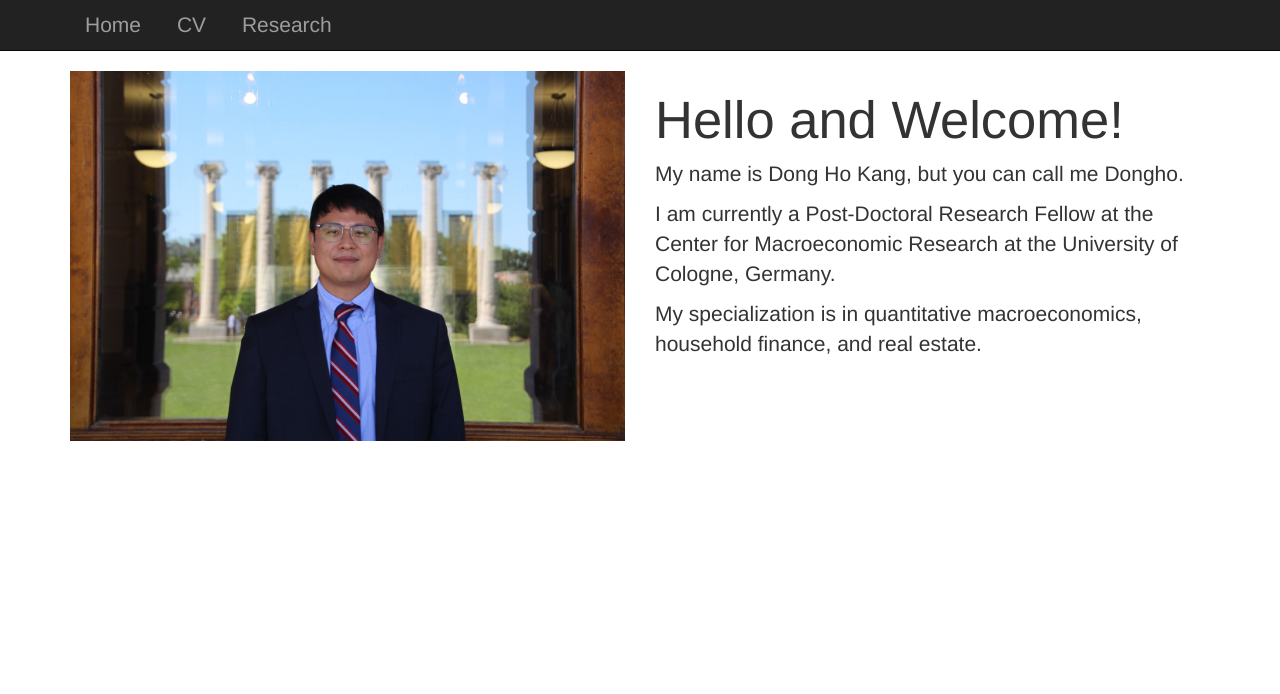
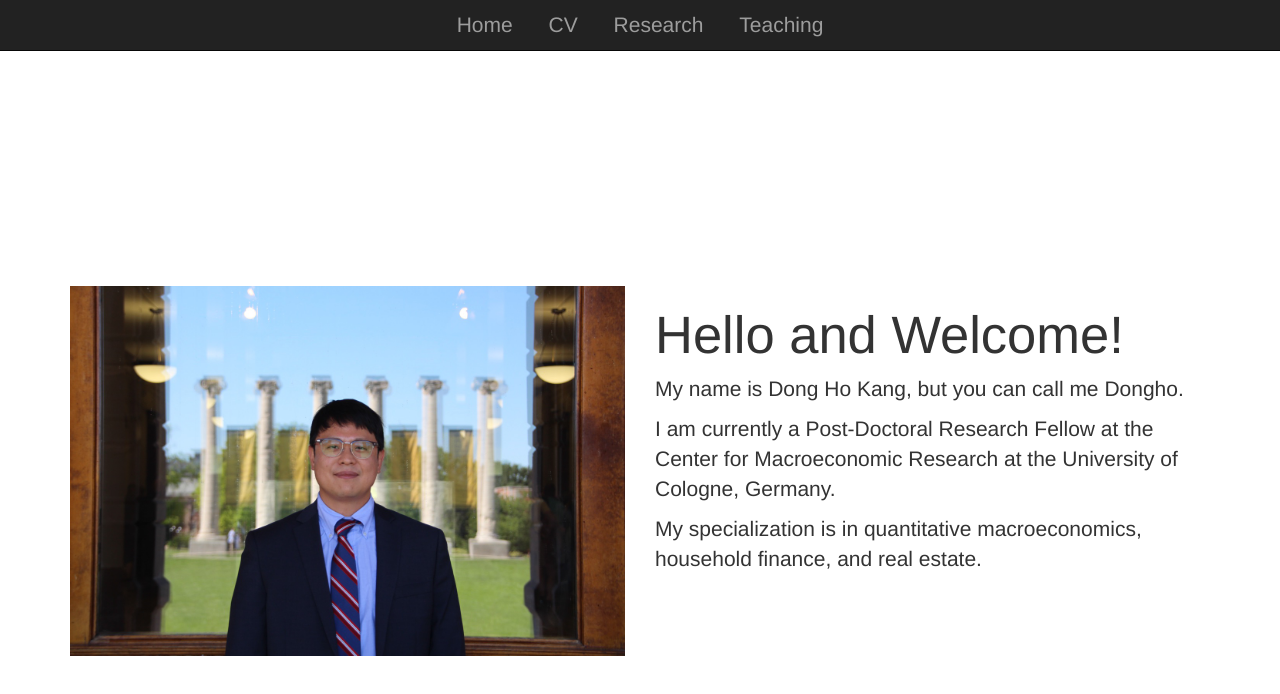
Before and after one commit to Donghokang16/donghokang16.github.io, a plain HTML site: page index.html in a window 1280 px wide. Drawn offline with nearby package versions, Linux system fonts and the light colour scheme.

Commit message:
Update index.html

```diff
--- a/index.html
+++ b/index.html
@@ -9,11 +9,19 @@
   <script src="https://maxcdn.bootstrapcdn.com/bootstrap/3.3.6/js/bootstrap.min.js"></script>
   <link href='https://fonts.googleapis.com/css?family=Oswald:700' rel='stylesheet' type='text/css'>
   <style>
-    /* Existing Styles */
+    html, body {
+      height: 100%;
+      margin: 0;
+      padding: 0;
+    }
+    .container {
+      height: 100%;
+      display: flex;
+      align-items: center; /* Centers the row vertically */
+      justify-content: center; /* Centers the row horizontally */
+    }
     .welcome-section {
       font-size: 1.5em;
-      display: flex;
-      align-items: stretch; /* makes the text section height equal to the image section */
     }
     .welcome-img img {
       max-width: 100%;
@@ -23,7 +31,6 @@
     h1 {
       font-size: 2.5em;
     }
-    /* New Style to Increase Navbar Font Size and Center Text */
     .navbar-nav {
       font-size: 1.5em;
       text-align: center;
@@ -45,7 +52,7 @@
           <span class="sr-only">Toggle navigation</span>
           <span class="icon-bar"></span>
           <span class="icon-bar"></span>
-          <span class="icon-bar"></span>
+          <rows class="icon-bar"></span>
         </button>
       </div>
       <div class="collapse navbar-collapse" id="navbar-collapse">
@@ -53,6 +60,7 @@
           <li><a href="index.html">Home</a></li>
           <li><a href="https://donghokang16.github.io/CV_donghokang.pdf" target="_blank">CV</a></li>
           <li><a href="research.html">Research</a></li>
+          <li><a href="teaching.html">Teaching</a></li>
         </ul>
       </div>
     </div>
@@ -67,7 +75,6 @@
         <p>My name is Dong Ho Kang, but you can call me Dongho.</p>
         <p>I am currently a Post-Doctoral Research Fellow at the Center for Macroeconomic Research at the University of Cologne, Germany.</p>
         <p>My specialization is in quantitative macroeconomics, household finance, and real estate.</p>
-         <p></p>
       </div>
     </div>
   </div>
```
